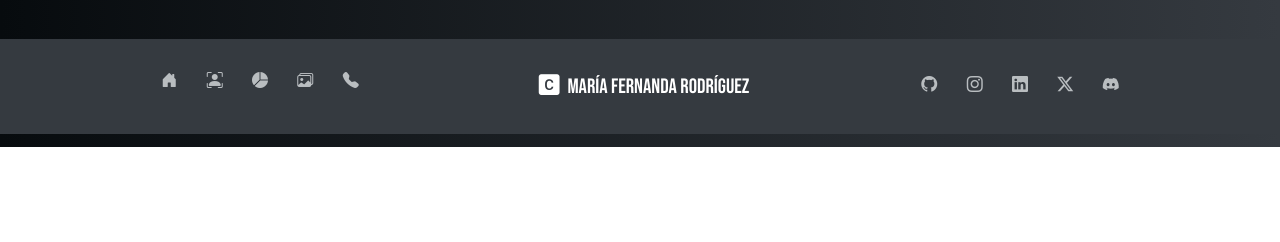
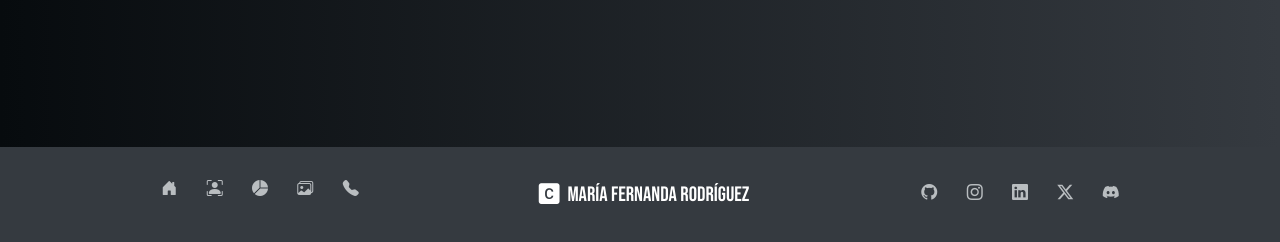
Before and after one commit to Fer036/preEntrega2Rodriguez, a plain HTML site: page index.html in a window 1280 px wide. Shown: the part 666-908 px from the top of the page. Before the commit the page ends 813 px from the top, so only its background shows below. Drawn offline with nearby package versions, Linux system fonts and the light colour scheme; a web font is replaced by a local one.

Commit message:
correción de footer

```diff
--- a/css/style.css
+++ b/css/style.css
@@ -48,6 +48,11 @@ footer {
     font-style: normal;
 
     font-size: 1.3rem;
+}
+
+footer {
+    position: static !important;
+    bottom: 0;
 }
 
 .nav-img {
```
